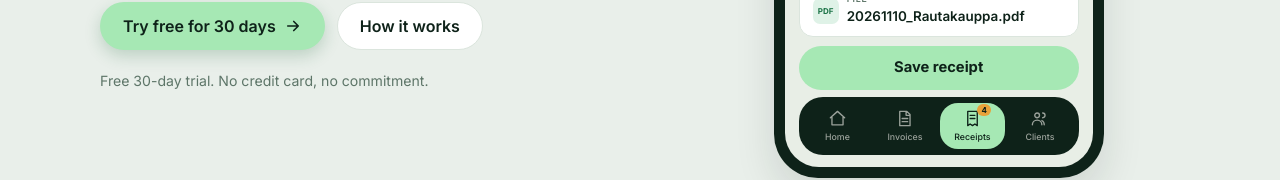
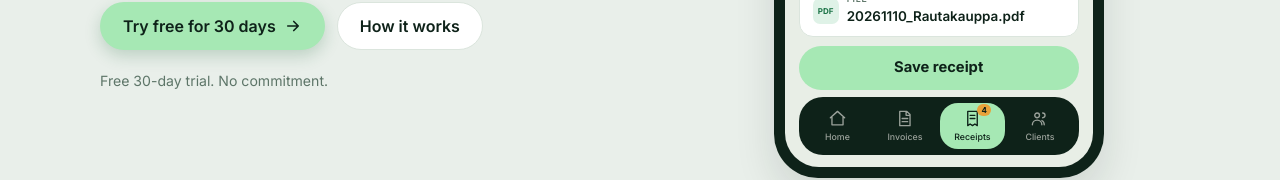
Before and after one commit to kuititon/kuititon-site, a plain HTML site: page index.html in a window 1280 px wide. Shown: the part 639-819 px from the top of the page. Drawn offline with Linux system fonts and the light colour scheme.

Commit message:
Hero tagline: Ilmainen 30 päivän kokeilu. Ei sitoumuksia.
Co-Authored-By: Claude Sonnet 5.5 <noreply@anthropic.com>
Claude-Session: https://claude.ai/code/session_0183R2NeqxkgqWNK9WyJiBMS

```diff
--- a/index.html
+++ b/index.html
@@ -55,7 +55,7 @@
 <h1 data-en="Scan the receipt. Check the lines. Track your costs.">Skannaa kuitti. Tarkista rivit. Seuraa kulujasi.</h1>
 <p class="lead" data-en="kuititon recognises the receipt straight from the photo, records the expenses and VAT details automatically and moves the data straight onto the chosen invoice. All in one app, without messy notes or spreadsheets.">kuititon tunnistaa kuitin suoraan kuvasta, kirjaa kulut ja ALV-tiedot automaattisesti sekä siirtää tiedot suoraan valitulle laskulle. Kaikki yhdellä sovelluksella, ilman sekavia muistiinpanoja tai taulukoita.</p>
 <div class="cta-row"><a class="btn primary" href="sovellus.html"><span data-en="Try free for 30 days">Kokeile 30 päivää ilmaiseksi</span><svg viewBox="0 0 24 24" aria-hidden="true"><path d="M5 12h14M13 6l6 6-6 6"/></svg></a><a class="btn ghost" href="#miten" data-en="How it works">Näin se toimii</a></div>
-<p class="fine" data-en="Free 30-day trial. No credit card, no commitment.">Ilmainen 30 päivän kokeilu. Ei luottokorttia, ei sitoumuksia.</p>
+<p class="fine" data-en="Free 30-day trial. No commitment.">Ilmainen 30 päivän kokeilu. Ei sitoumuksia.</p>
 </div>
 <div class="hero-art"><div class="phone ph-app" aria-hidden="true"><div class="screen app rv rv-lg">
 <div class="rv-top"><span class="rv-back"><svg viewBox="0 0 24 24"><path d="M15 5l-7 7 7 7"/></svg></span><b><span data-en="Receipt">Kuitti</span></b><span class="pill ok rv-read">&#10003; <span data-en="Read">Luettu</span></span></div>
```
